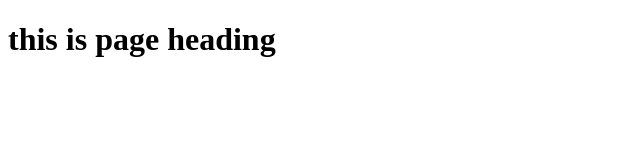
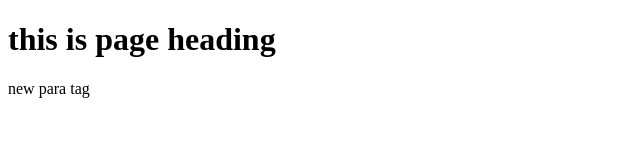
Before and after one commit to shaf-ahmed-au6/test-repo, a plain HTML site: page index.html in a window 1280 px wide. Shown: the whole page, without its empty margins (0-640 px from the left). Drawn offline with Linux system fonts and the light colour scheme.

Commit message:
skipping stage area and new edit

```diff
--- a/index.html
+++ b/index.html
@@ -9,6 +9,7 @@
     </head>
     <body>
         <h1>this is page heading</h1>
+        <p>new para tag</p>
     </body>
 
 
```
